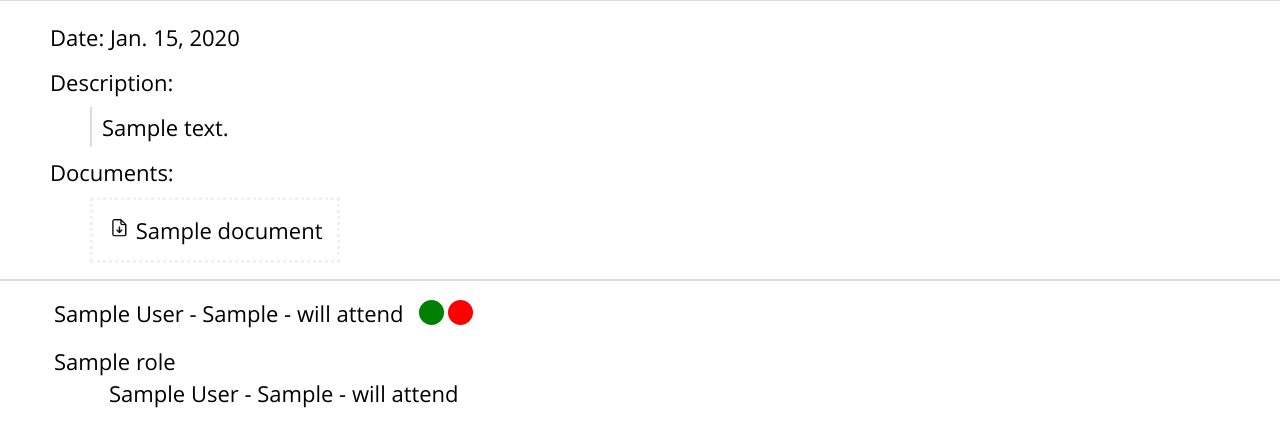
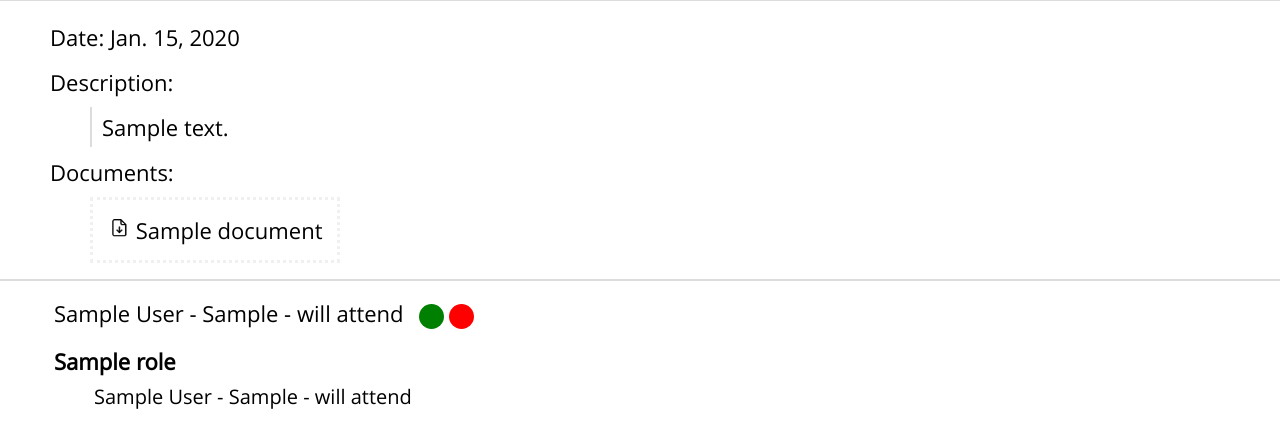
Before and after one commit to DA-ETSIINF/DAgora, a Django app: a page that uses templates/base.html in a window 1280 px wide. Shown: the part 198-646 px from the top of the page. Run offline with Django 4.2, Linux system fonts and the light colour scheme; a user stored in the database is signed in; tables that the repository leaves empty hold one stand-in row (values such as "Sample post"); some libraries are stand-ins or nearby versions.

Commit message:
fixed a typo in a redirect in the edition page of a reunion + tweaked the display of summoned users

```diff
--- a/reuniones/views.py
+++ b/reuniones/views.py
@@ -86,7 +86,7 @@ def reunionEdit(request, reunion_name):
             reunion.save()
 
 
-            return redirect ('../../' + reunion.name + '/edita')
+            return redirect ('../../' + reunion.name + '/edit')
 
     # Delete document buttons -> Uses AJAX
     if request.method == 'POST' and request.headers.get('x-requested-with') == 'XMLHttpRequest' and request.POST['post_type'] == 'file_deletion':
--- a/static/css/reunionInfoNew.css
+++ b/static/css/reunionInfoNew.css
@@ -31,6 +31,8 @@
 
 #myUser{
     display:inline-block;
+    font-size: 20px;
+
 }
 
 #myUser label li{
@@ -47,6 +49,8 @@
 .roleTitle{
     font-family: "Open Sans","consolas", sans-serif, 'Times New Roman', Times, serif;
     font-size: 22px;
+    font-weight:bold;
+    margin-bottom:5px;
 }
 
 #userList{
@@ -54,7 +58,8 @@
 }
 
 #userList div ul li{
-    margin-left:50px;
+    margin-left:35px;
+    font-size: 20px;
 }
 
 
```
